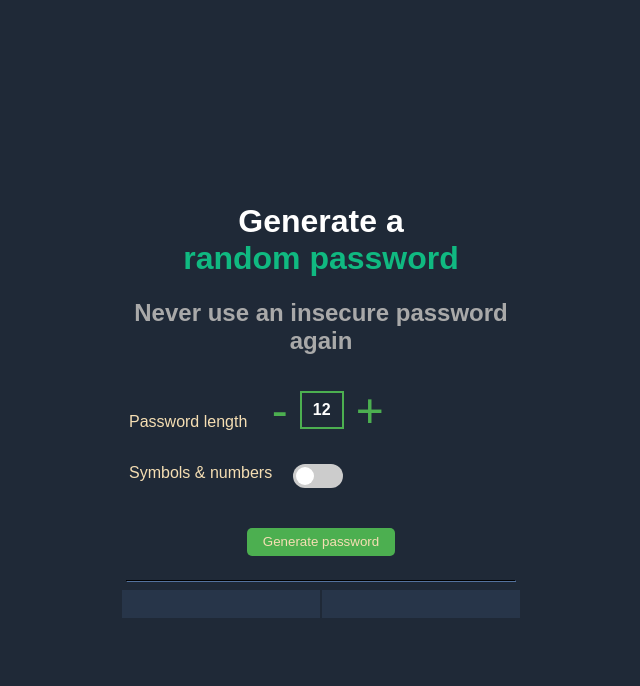
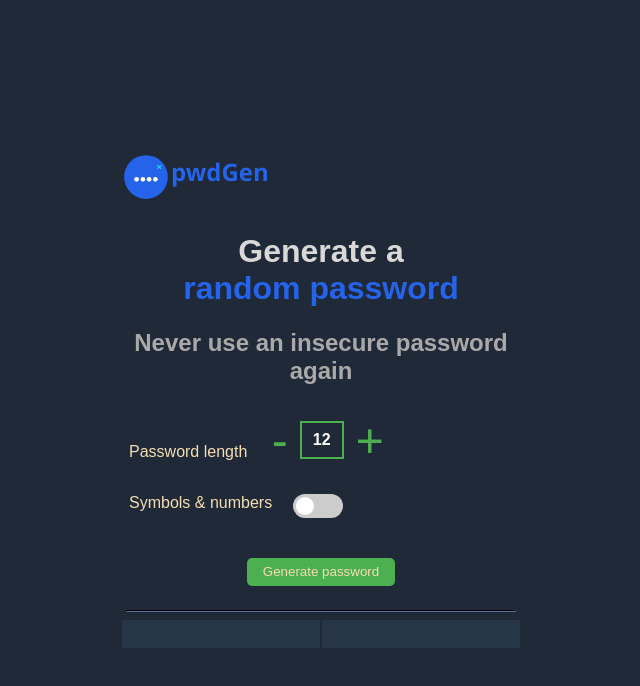
Before and after one commit to mietus70/pwd-generator, a website built with Parcel: page index.html in a window 1280 px wide. Shown: the whole page, without its empty margins (319-959 px from the left). Built offline with nearby package versions, Linux system fonts and the light colour scheme.

Commit message:
add logo and favicon

```diff
--- a/index.css
+++ b/index.css
@@ -33,17 +33,41 @@ body {
     padding: 15px;
 }
 
+#logo {
+    display: flex;
+    flex-direction: row;
+    align-items: center;
+    justify-content: flex-start;
+    margin-bottom: 10px;
+}
+
+#logo img {
+    width: 50px;
+    height: 50px;
+    margin-bottom: 10px;
+}
+
+#logo-text {
+    color: #2563EB;
+    font-size: 1.5rem;
+    font-weight: bold;
+    margin-top: -10px;
+    margin-bottom: 10px;
+    font-family: 'Segoe UI', Tahoma, Geneva, Verdana, sans-serif;
+}
+
 /* === Typography === */
 h1 {
-    color: white;
+    color: rgb(216, 216, 216);
 }
 
 h1 span {
     display: block;
-    color: #10B981;
+    color: #2563EB;
 }
 
 #subtitle {
+    display: block;
     color: darkgray;
 }
 
--- a/index.html
+++ b/index.html
@@ -17,14 +17,23 @@
     <head>
         <meta charset="UTF-8">
         <meta name="viewport" content="width=device-width, initial-scale=1.0">
-        <title>Password Generator</title>
+        <title>pwdGen Password Generator</title>
+        <link rel="icon" type="image/svg+xml" href="favicon-32.svg">
         <link rel="stylesheet" href="index.css">
     </head>
     <body>
         <!-- Main app container -->
         <div id="main">
-            <h1>Generate a <span>random password</span></h1>
-            <h2 id="subtitle">Never use an insecure password again</h2>
+            <!-- Logo section -->
+            <div id="logo">
+                <img src="img/logo.svg" alt="Password Generator logo">
+                <p id="logo-text">pwdGen</p>
+            </div>
+            <!-- Title and subtitle -->
+            <div id="title-section">
+                <h1>Generate a <span>random password</span></h1>
+                <h2 id="subtitle">Never use an insecure password again</h2>
+            </div>
             <!-- Options section: password length and symbols toggle -->
             <div id="options">
                 <div class="tooltip">
```
Also changed, not shown: favicon-16.svg (added), favicon-32.svg (added), img/logo.svg (added), package.json (line endings or trailing spaces).
